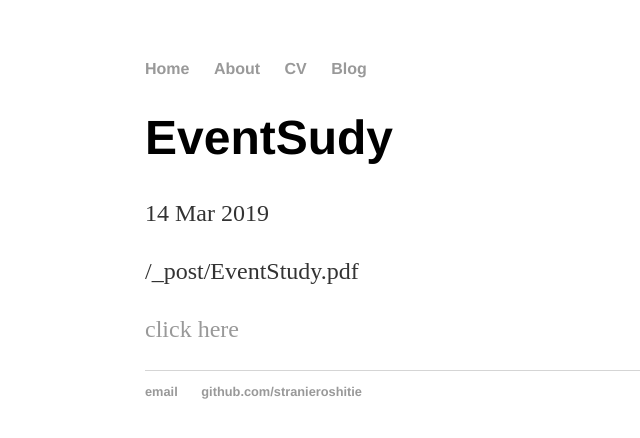
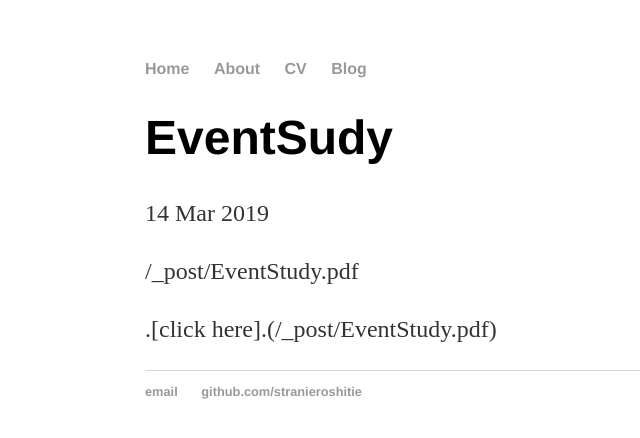
Before and after one commit to stranieroshitie/stranieroshitie.github.io, a Jekyll site: the page built from _posts/2019-03-14-just-for-post_pdf.md, in a window 1280 px wide. Shown: the top 438 px of the page, without its empty margins (47-687 px from the left). Built offline with Jekyll 4.4.1, drawn with Linux system fonts in a browser that asks for light colours.

Commit message:
Update 2019-03-14-just-for-post_pdf.md

```diff
--- a/_posts/2019-03-14-just-for-post_pdf.md
+++ b/_posts/2019-03-14-just-for-post_pdf.md
@@ -5,4 +5,4 @@ date: 2019-03-14
 ---
 {{ site.base-url }}/_post/EventStudy.pdf
 
-[click here]({{site.baseurl}}/_post/EventStudy.pdf)
+.[click here].({{site.baseurl}}/_post/EventStudy.pdf)
```
